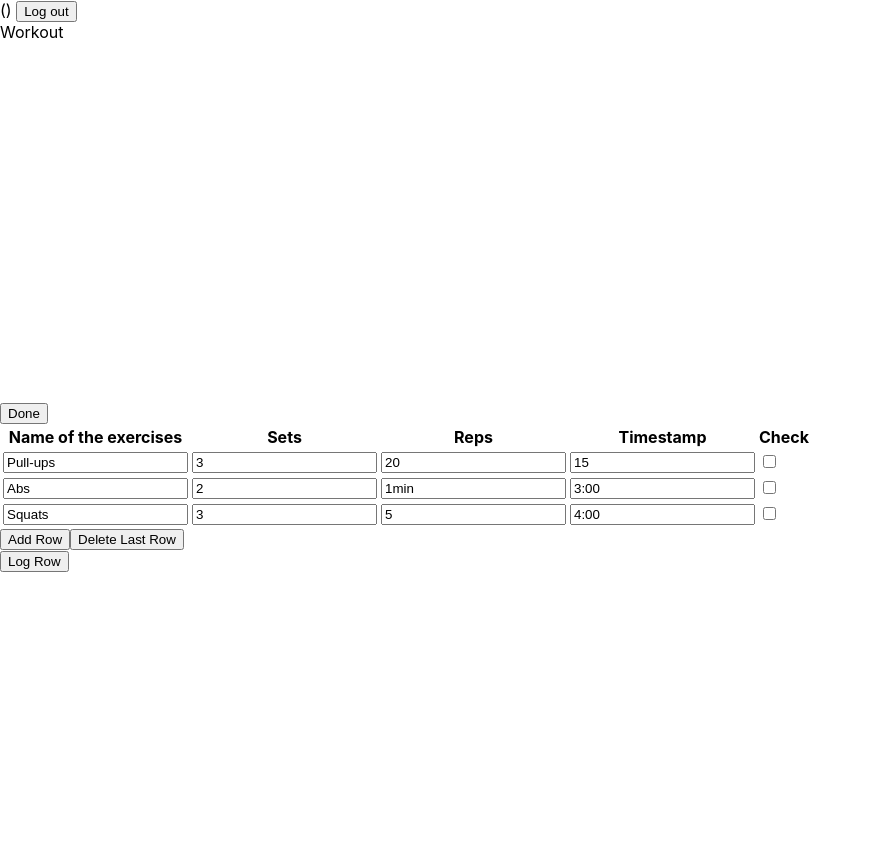
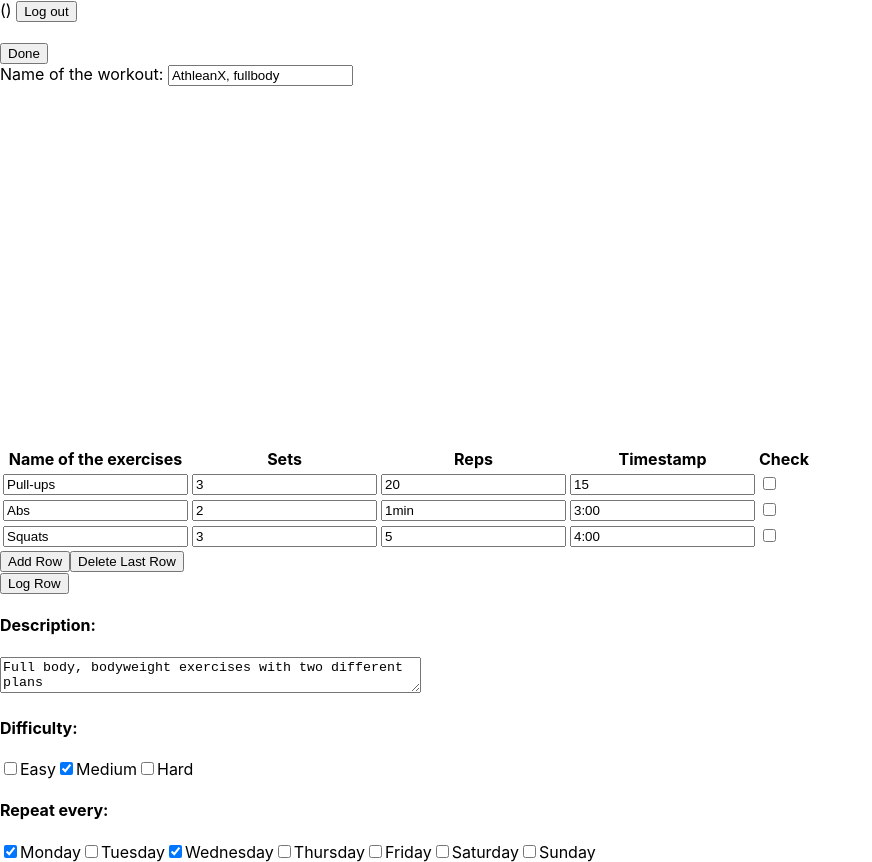
Before and after one commit to raphael39/Fitvid-Trackers, a React (Create React App) app in the folder client/: page /workout in a window 1280 px wide. Both pictures are taken after a click on the button "Edit". Shown: the whole page, without its empty margins (0-872 px from the left). Before the commit the page ends 800 px from the top, so only its background shows below. Built offline with nearby package versions, Linux system fonts and the light colour scheme.

Commit message:
feat: added modify on every input in workout, fixed nameworkout descriptionworkout difficultyworkout daysworkout with the editable=false

```diff
--- a/client/src/components/DaysWorkout/DaysWorkout.js
+++ b/client/src/components/DaysWorkout/DaysWorkout.js
@@ -1,19 +1,28 @@
 import React from 'react';
 
-function DaysWorkout ({days, setDays, editable, handleDays}) {
+function DaysWorkout ({days, setDays, editable}) {
+
+  const handleDays = (level) => {
+    days[level] = !days[level]
+  }
+
   return (
     <div>
       {editable &&
         <div>
-          <p>Repeat every: </p>
-          <label><input type="checkbox" name="monday" onClick={()=>handleDays("monday")} />Monday</label>
-          <label><input type="checkbox" name="tuesday" onClick={()=>handleDays("tuesday")}/>Tuesday</label>
-          <label><input type="checkbox" name="wednesday" onClick={()=>handleDays("wednesday")}/>Wednesday</label>
-          <label><input type="checkbox" name="thursday" onClick={()=>handleDays("thursday")}/>Thursday</label>
-          <label><input type="checkbox" name="friday" onClick={()=>handleDays("friday")}/>Friday</label>
-          <label><input type="checkbox" name="saturday" onClick={()=>handleDays("saturday")}/>Saturday</label>
-          <label><input type="checkbox" name="sunday" onClick={()=>handleDays("sunday")}/>Sunday</label>
-          <br/>
+          <h4>Repeat every: </h4>
+          <label><input type="checkbox" name="monday" defaultChecked={days.monday} onClick={()=>handleDays("monday")} />Monday</label>
+          <label><input type="checkbox" name="tuesday" defaultChecked={days.tuesday} onClick={()=>handleDays("tuesday")}/>Tuesday</label>
+          <label><input type="checkbox" name="wednesday" defaultChecked={days.wednesday} onClick={()=>handleDays("wednesday")}/>Wednesday</label>
+          <label><input type="checkbox" name="thursday" defaultChecked={days.thursday} onClick={()=>handleDays("thursday")}/>Thursday</label>
+          <label><input type="checkbox" name="friday" defaultChecked={days.friday} onClick={()=>handleDays("friday")}/>Friday</label>
+          <label><input type="checkbox" name="saturday" defaultChecked={days.saturday} onClick={()=>handleDays("saturday")}/>Saturday</label>
+          <label><input type="checkbox" name="sunday" defaultChecked={days.sunday} onClick={()=>handleDays("sunday")}/>Sunday</label>
+        </div>}
+        {!editable &&
+        <div>
+          <h4>Days: </h4>
+          {Object.keys(days).map (day=> (days[day]) && <p>{day}</p> )}
         </div>}
     </div>
 
--- a/client/src/components/DescriptionWorkout/DescriptionWorkout.js
+++ b/client/src/components/DescriptionWorkout/DescriptionWorkout.js
@@ -6,8 +6,13 @@
   <div>
     {editable &&
     <div>
-      <p>Description:</p>
+      <h4>Description:</h4>
       <textarea exercises="4" cols="50" onChange={(event)=>setDescription(event.target.value)} defaultValue={description}/>
+    </div>}
+    {!editable &&
+    <div>
+      <h4>Description:</h4>
+      <p>{description}</p>
     </div>}
 
   </div>
--- a/client/src/components/DifficultyWorkout/DifficultyWorkout.js
+++ b/client/src/components/DifficultyWorkout/DifficultyWorkout.js
@@ -1,16 +1,26 @@
 import React from 'react';
 
-function DifficultyWorkout ({difficulties, setDifficulties, editable, handleDifficulties}) {
+function DifficultyWorkout ({difficulties, setDifficulties, editable}) {
+
+  const handleDifficulties = (level) => {
+    difficulties[level] = !difficulties[level]
+  }
+
   return (
     <div>
       {editable &&
         <div>
-          <p>Difficulty: </p>
-          <label><input type="checkbox" name="easy" onClick={()=>handleDifficulties("easy")}/>Easy</label>
-          <label><input type="checkbox" name="medium" onClick={()=>handleDifficulties("medium")}/>Medium</label>
-          <label><input type="checkbox" name="hard" onClick={()=>handleDifficulties("hard")}/>Hard</label>
+          <h4>Difficulty: </h4>
+          <label><input type="checkbox" name="easy" defaultChecked={difficulties.easy} onClick={()=>handleDifficulties("easy")}/>Easy</label>
+          <label><input type="checkbox" name="medium" defaultChecked={difficulties.medium} onClick={()=>handleDifficulties("medium")}/>Medium</label>
+          <label><input type="checkbox" name="hard" defaultChecked={difficulties.hard} onClick={()=>handleDifficulties("hard")}/>Hard</label>
         </div>
       }
+      {!editable &&
+        <div>
+          <h4>Difficulty: </h4>
+          {Object.keys(difficulties).map (difficulty=> (difficulties[difficulty]) && <p>{difficulty}</p> )}
+        </div>}
     </div>
   )
 };
--- /dev/null
+++ b/client/src/components/NameWorkout/NameWorkout.js
@@ -0,0 +1,27 @@
+import React from 'react';
+
+function NameWorkout ({workoutName, setWorkoutName, editable}) {
+
+  const handlingWorkoutName = (event) => {
+    event.preventDefault();
+    setWorkoutName(event.target.value);
+  }
+
+  return (
+    <div>
+      {editable &&
+        <div>
+        <label for='workout-name'>Name of the workout: </label>
+        <input id='workout-name' type='text' defaultValue={workoutName} onChange={(event)=> handlingWorkoutName(event)}/>
+        </div>
+      }
+      {!editable &&
+        <div>
+          <h2>{workoutName}</h2>
+        </div>
+      }
+    </div>
+  )
+};
+
+export default NameWorkout
--- a/client/src/pages/CreateWorkout/CreateWorkout.js
+++ b/client/src/pages/CreateWorkout/CreateWorkout.js
@@ -1,4 +1,5 @@
 import React, { useState } from 'react';
+import NameWorkout from '../../components/NameWorkout/NameWorkout';
 import Table from '../../components/Table/Table';
 import DescriptionWorkout from '../../components/DescriptionWorkout/DescriptionWorkout';
 import DifficultyWorkout from '../../components/DifficultyWorkout/DifficultyWorkout';
@@ -26,11 +27,6 @@
   const [difficulties, setDifficulties] = useState({easy:false, medium:false, hard:false});
   const [days, setDays] = useState({monday:false, tuesday:false, wednesday:false, thursday:false, friday:false, saturday:false, sunday:false});
 
-  const handlingWorkoutName = (event) => {
-    event.preventDefault();
-    setWorkoutName(event.target.value);
-  }
-
   const handlingYoutubeUrl = (event) => {
     event.preventDefault();
     setYoutubeUrl(event.target.value);
@@ -39,14 +35,6 @@
   const generateYoutubeId = () => {
     const youtubeId = getIdVideoYoutube(youtubeUrl);
     setIdYoutube(youtubeId);
-  }
-
-  const handleDifficulties = (level) => {
-    difficulties[level] = !difficulties[level]
-  }
-
-  const handleDays = (level) => {
-    days[level] = !days[level]
   }
 
   const createMockWorkout = () => {
@@ -67,8 +55,7 @@
       <TopBar />
       <div className='div-creating'>
         <h1>Create your day workout</h1>
-        <label for='workout-name'>Name of the workout: </label>
-        <input id='workout-name' type='text' onChange={(event)=> handlingWorkoutName(event)}/>
+        <NameWorkout workoutName={workoutName} setWorkoutName={setWorkoutName} editable={true}/>
         <p>{day}</p>
         <p style={{fontStyle: "italic"}}>Test Url: https://www.youtube.com/watch?v=vc1E5CfRfos&t=563s (you can try others too)</p>
         {!idYoutube &&
@@ -85,9 +72,9 @@
         }
         <Table exercises={exercises} setExercises={setExercises} editable={true} />
         <DescriptionWorkout description={description} setDescription={setDescription} editable={true}/>
-        <DifficultyWorkout difficulties={difficulties} setDifficulties={setDifficulties} editable={true} handleDifficulties={handleDifficulties}/>
+        <DifficultyWorkout difficulties={difficulties} setDifficulties={setDifficulties} editable={true}/>
         <br/>
-        <DaysWorkout days={days} setDays={setDays} editable={true} handleDays={handleDays}/>
+        <DaysWorkout days={days} setDays={setDays} editable={true}/>
         <br/>
         <button onClick={createMockWorkout}>Create</button>
       </div>
--- a/client/src/pages/Workout/Workout.js
+++ b/client/src/pages/Workout/Workout.js
@@ -1,24 +1,38 @@
 import React, { useState, useEffect } from 'react';
+import NameWorkout from '../../components/NameWorkout/NameWorkout';
 import Table from '../../components/Table/Table';
 import YoutubePlayer from '../../components/YoutubePLayer/YoutubePlayer'
+import DescriptionWorkout from '../../components/DescriptionWorkout/DescriptionWorkout';
+import DifficultyWorkout from '../../components/DifficultyWorkout/DifficultyWorkout';
+import DaysWorkout from '../../components/DaysWorkout/DaysWorkout';
 import TopBar from '../../components/TopBar/TopBar';
 
 
 //mock data
-const workout = {id:"randomNumber", idYoutube:"vc1E5CfRfos", exercises: [{ name: "Pull-ups", sets: "3", reps: "20", timestamp: "15", done: false }, { name: "Abs ", sets: "2", reps: "1min", timestamp: "3:00", done: false }, { name: "Squats ", sets: "3", reps: "5", timestamp: "4:00", done: false }]}
+const workout = {id:"randomNumber", workoutName:"AthleanX, fullbody", idYoutube:"vc1E5CfRfos", days: {monday: true, tuesday: false, wednesday: true, thursday: false, friday: false, saturday: false, sunday: false}, description: "Full body, bodyweight exercises with two different plans",difficulties: {easy: false, medium: true, hard: false}, exercises: [{ name: "Pull-ups", sets: "3", reps: "20", timestamp: "15", done: false }, { name: "Abs ", sets: "2", reps: "1min", timestamp: "3:00", done: false }, { name: "Squats ", sets: "3", reps: "5", timestamp: "4:00", done: false }]}
 
 function Workout ({
   //url/id, exercises
 }) {
 
-  const [exercises, setExercise] = useState(null)
+  const [exercises, setExercise] = useState(null);
+
+  const [workoutName, setWorkoutName] = useState();
+  const [description, setDescription] = useState('');
+  const [difficulties, setDifficulties] = useState({easy:false, medium:false, hard:false});
+  const [days, setDays] = useState({monday:false, tuesday:false, wednesday:false, thursday:false, friday:false, saturday:false, sunday:false});
+
+  //videoplayer states, work on table if status editable=false
   const [timeVideo, setTimeVideo] = useState();
   const [clickTimestamp, setClickTimestamp] = useState(false);
   const [editable, setEditable] = useState(false)
 
   useEffect(()=>{
-    console.log("ex", exercises)
     setExercise(workout.exercises);
+    setDescription(workout.description);
+    setDifficulties(workout.difficulties);
+    setDays(workout.days);
+    setWorkoutName(workout.workoutName)
   }, [])
 
   console.log("ex", exercises)
@@ -26,11 +40,15 @@
   return (
     <div>
       <TopBar />
+      <br/>
+      <button onClick={()=>{setEditable(!editable)}}>{editable? "Done" : "Edit"}</button>
       <div className='div-Workout'>
-        Workout
-     <YoutubePlayer url={`https://www.youtube.com/watch?v=${workout.idYoutube}`} timeVideo={timeVideo} clickTimestamp={clickTimestamp} />
-     <button onClick={()=>{setEditable(!editable)}}>{editable? "Done" : "Edit"}</button>
+        <NameWorkout workoutName={workoutName} setWorkoutName={setWorkoutName} editable={editable}/>
+        <YoutubePlayer url={`https://www.youtube.com/watch?v=${workout.idYoutube}`} timeVideo={timeVideo} clickTimestamp={clickTimestamp} />
         {exercises && <Table exercises={exercises} setExercise={setExercise} editable={editable} setTimeVideo={setTimeVideo} setClickTimestamp={setClickTimestamp} clickTimestamp={clickTimestamp} />}
+        <DescriptionWorkout description={description} setDescription={setDescription} editable={editable}/>
+        <DifficultyWorkout difficulties={difficulties} setDifficulties={setDifficulties} editable={editable}/>
+        <DaysWorkout days={days} setDays={setDays} editable={editable}/>
       </div>
     </div>
   )
```
